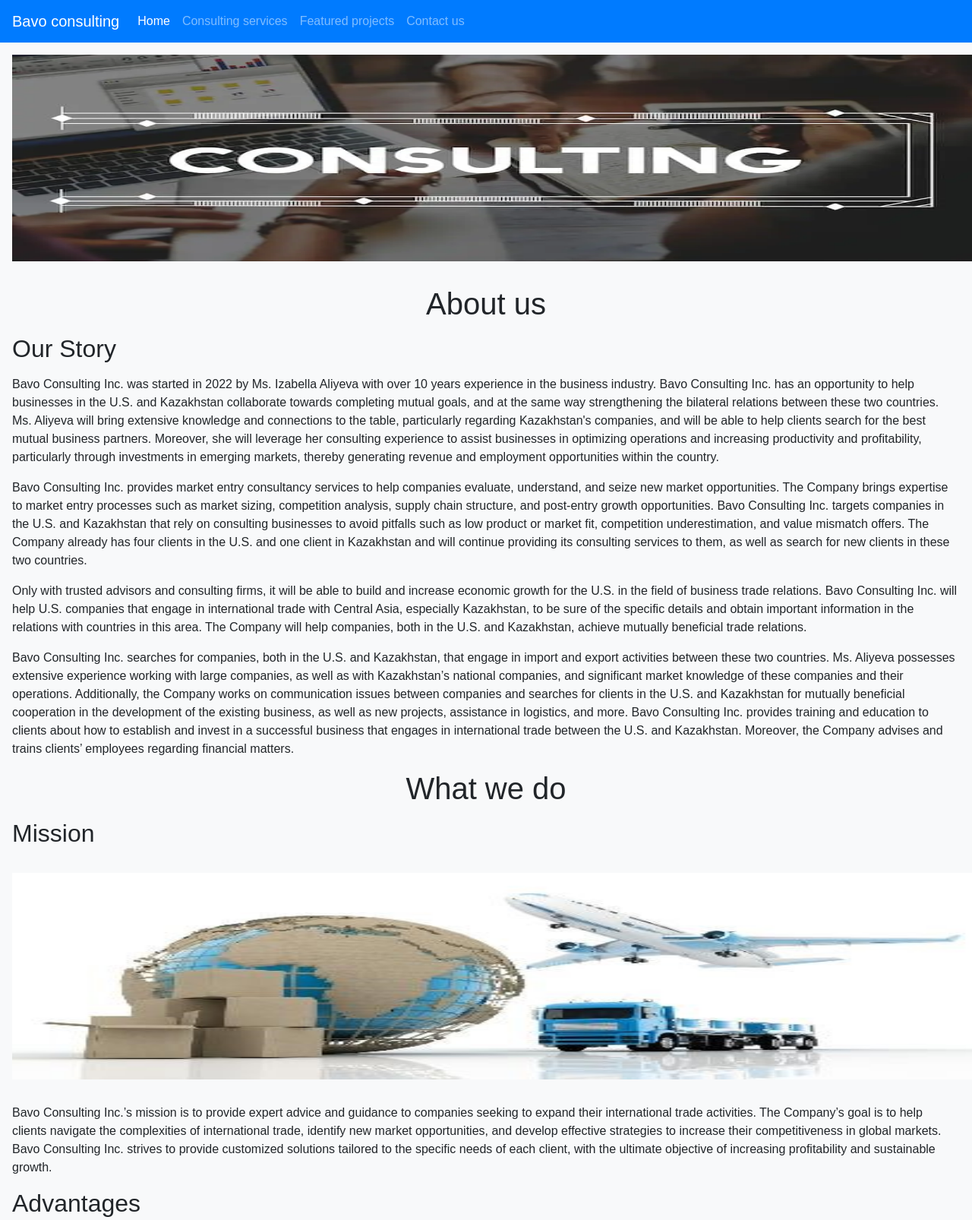
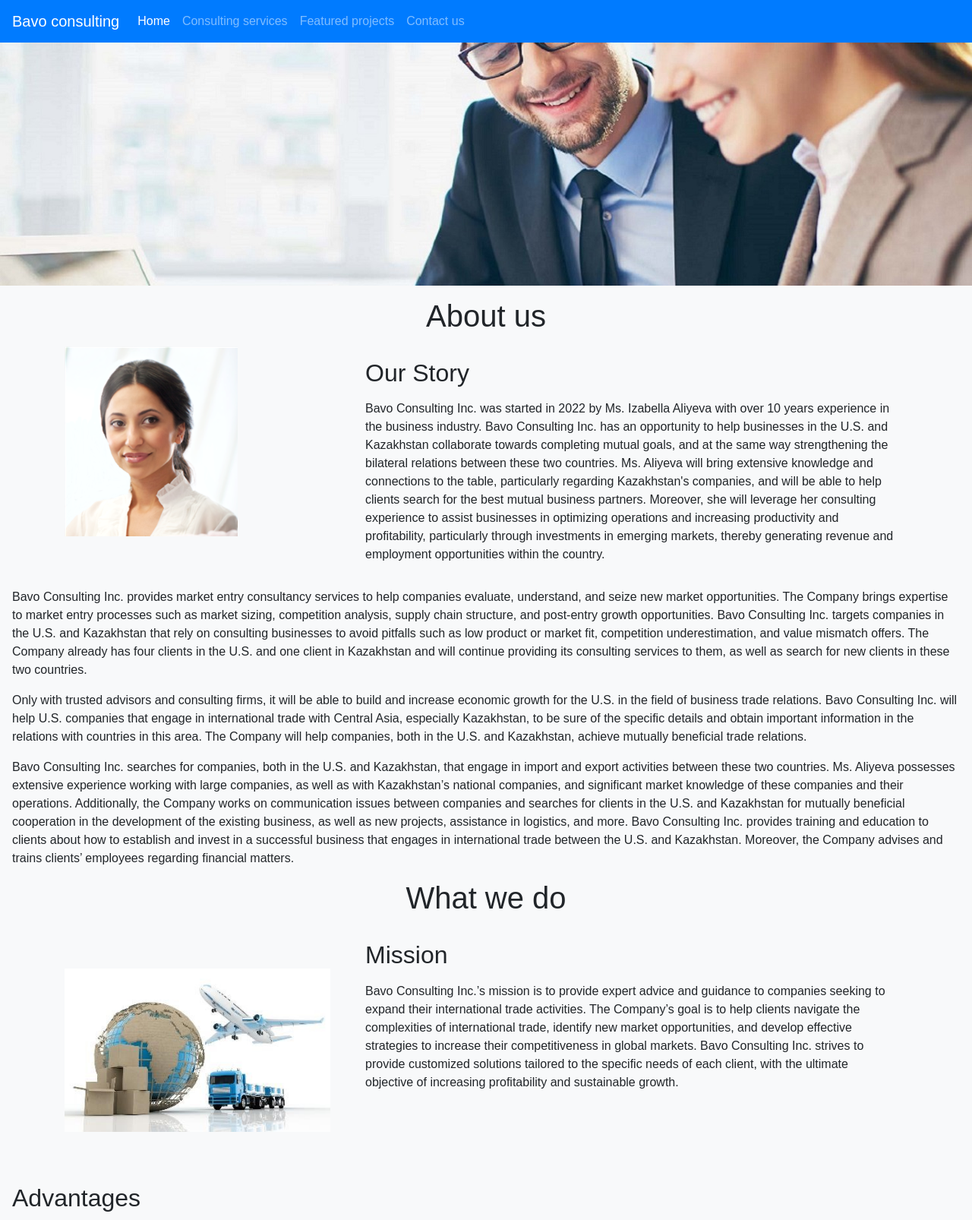
Before and after one commit to ktmaheshreddy/bavo-consulting, a plain HTML site: page index.html in a window 1280 px wide. Shown: the top 1606 px of the page at 76% size. Drawn offline with nearby package versions, Linux system fonts and the light colour scheme; a script that the page names is missing; a web font is replaced by a local one.

Commit message:
updated images and layout

```diff
--- a/index.html
+++ b/index.html
@@ -51,14 +51,32 @@
 
 
 
-    <img class="image" src="assets/consulting.png" />
+    <!-- <img class="image" src="assets/consulting.jpg" /> -->
+
+    <figure id="thumbnail" class="loading content-fill" style="overflow: hidden;">
+      <img src="assets/consulting.jpg">
+    </figure>
+
+    <h1 class="my-3 text-center">About us</h1>
+    <div class="container">
+      <div class="row">
+        <div class="col-md-4">
+          <figure style="object-position: center;">
+            <img src="assets/aboutus.png">
+          </figure>
+        </div>
+        <div class="col-md-8">
+          <h2 >Our Story</h1>
+            <p>
+              Bavo Consulting Inc. was started in 2022 by Ms. Izabella Aliyeva with over 10 years experience in the business industry. Bavo Consulting Inc. has an opportunity to help businesses in the U.S. and Kazakhstan collaborate towards completing mutual goals, and at the same way strengthening the bilateral relations between these two countries. Ms. Aliyeva will bring extensive knowledge and connections to the table, particularly regarding Kazakhstan's companies, and will be able to help clients search for the best mutual business partners. Moreover, she will leverage her consulting experience to assist businesses in optimizing operations and increasing productivity and profitability, particularly through investments in emerging markets, thereby generating revenue and employment opportunities within the country.
+            </p>
+        </div>
+      </div>
+      <!-- Content here -->
 
 
-    <h1 class="my-3 text-center">About us</h1>
-    <h2>Our Story</h1>
-      <p>
-        Bavo Consulting Inc. was started in 2022 by Ms. Izabella Aliyeva with over 10 years experience in the business industry. Bavo Consulting Inc. has an opportunity to help businesses in the U.S. and Kazakhstan collaborate towards completing mutual goals, and at the same way strengthening the bilateral relations between these two countries. Ms. Aliyeva will bring extensive knowledge and connections to the table, particularly regarding Kazakhstan's companies, and will be able to help clients search for the best mutual business partners. Moreover, she will leverage her consulting experience to assist businesses in optimizing operations and increasing productivity and profitability, particularly through investments in emerging markets, thereby generating revenue and employment opportunities within the country.
-      </p>
+
+    </div>
       <p>
         Bavo Consulting Inc. provides market entry consultancy services to help companies evaluate, understand, and seize new market opportunities. The Company brings expertise to market entry processes such as market sizing, competition analysis, supply chain structure, and post-entry growth opportunities. Bavo Consulting Inc. targets companies in the U.S. and Kazakhstan that rely on consulting businesses to avoid pitfalls such as low product or market fit, competition underestimation, and value mismatch offers. The Company already has four clients in the U.S. and one client in Kazakhstan and will continue providing its consulting services to them, as well as search for new clients in these two countries.
       </p>
@@ -70,11 +88,21 @@
         Bavo Consulting Inc. searches for companies, both in the U.S. and Kazakhstan, that engage in import and export activities between these two countries. Ms. Aliyeva possesses extensive experience working with large companies, as well as with Kazakhstan’s national companies, and significant market knowledge of these companies and their operations. Additionally, the Company works on communication issues between companies and searches for clients in the U.S. and Kazakhstan for mutually beneficial cooperation in the development of the existing business, as well as new projects, assistance in logistics, and more. Bavo Consulting Inc. provides training and education to clients about how to establish and invest in a successful business that engages in international trade between the U.S. and Kazakhstan. Moreover, the Company advises and trains clients’ employees regarding financial matters.
       </p>
       <h1 class="my-3 text-center">What we do</h1>
-      <h2>Mission</h1>
+      <div class="container">
+        <div class="row">
+          <div class="col-md-4">
       <img class="image" src="assets/mission.jpg" />
+      </div>
+
+      <div class="col-md-8">
+      <h2>Mission</h2>
+
       <p>
         Bavo Consulting Inc.’s mission is to provide expert advice and guidance to companies seeking to expand their international trade activities. The Company’s goal is to help clients navigate the complexities of international trade, identify new market opportunities, and develop effective strategies to increase their competitiveness in global markets. Bavo Consulting Inc. strives to provide customized solutions tailored to the specific needs of each client, with the ultimate objective of increasing profitability and sustainable growth.
       </p>
+    </div>
+    </div>
+    </div>
 
       <h2>Advantages</h2>
       <p>The Company's advantages include:</p>
--- a/offcanvas.css
+++ b/offcanvas.css
@@ -68,7 +68,25 @@ body {
   font-weight: 500;
   color: var(--gray-dark);
 }
+.image{
+  object-fit: contain;
+  height: 20rem;
+  width: 100%;
+}
+#thumbnail{
+  position: relative;
+    top: 0;
+    left: 0;
+    bottom: 0;
+    right: 0;
+    height: 20rem;
 
+}
+.header{
+  background: url('assets/contact.jpg');
+  background-repeat: no-repeat;
+  background-size: auto;
+}
 p{
   margin: 1rem;
 }
@@ -94,9 +112,3 @@ h3{
 .lh-100 { line-height: 1; }
 .lh-125 { line-height: 1.25; }
 .lh-150 { line-height: 1.5; }
-.image{
-  position: relative;
-  height: 17rem;
-  width: 100%;
-  margin: 1rem;
-}
```
Also changed, not shown: Projects.html (+34 -7 lines), contactus.html (+6 -1 lines), services.html (+4 -2 lines), assets/aboutus.png (added), assets/consulting - Copy.jpg (added), assets/consulting.jpg (added), assets/consulting.png (deleted), assets/contact.jpg, assets/projects.jpg, assets/services.jpg.
